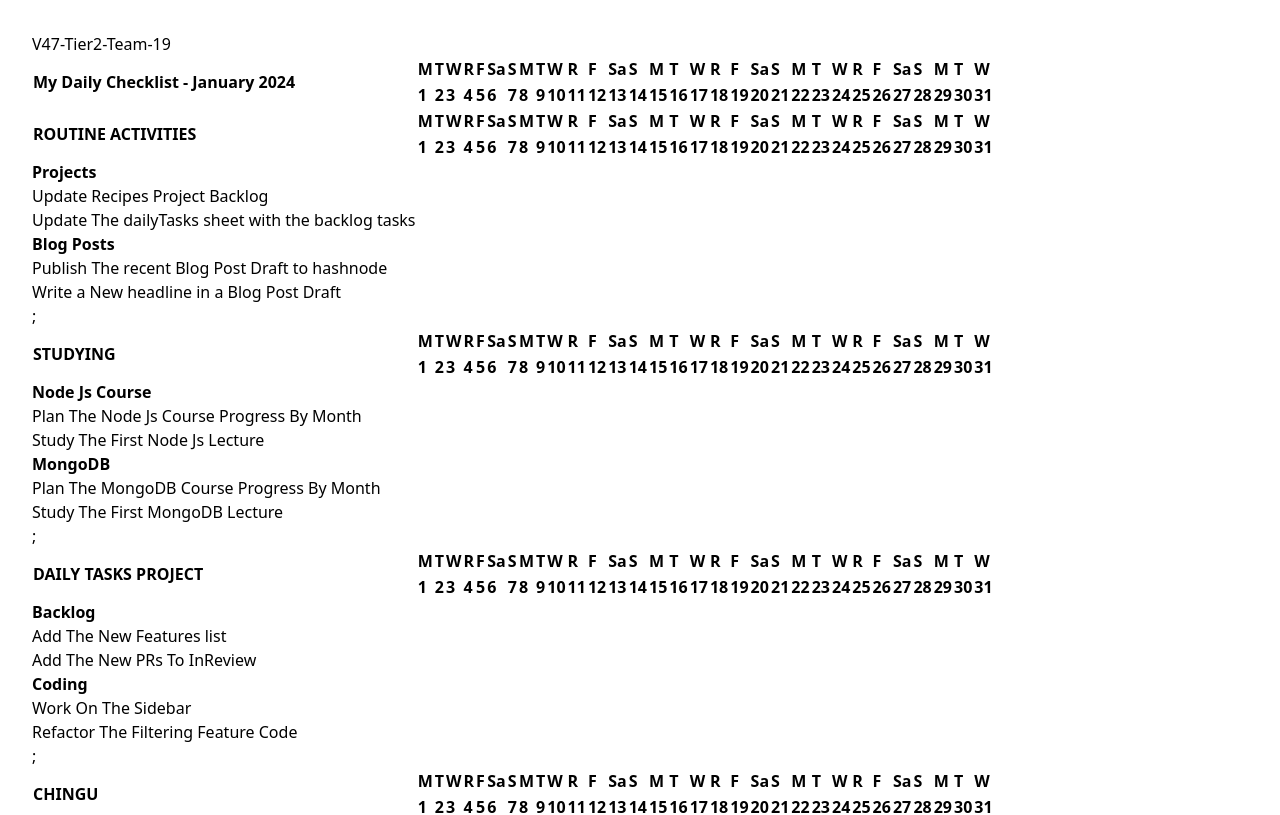
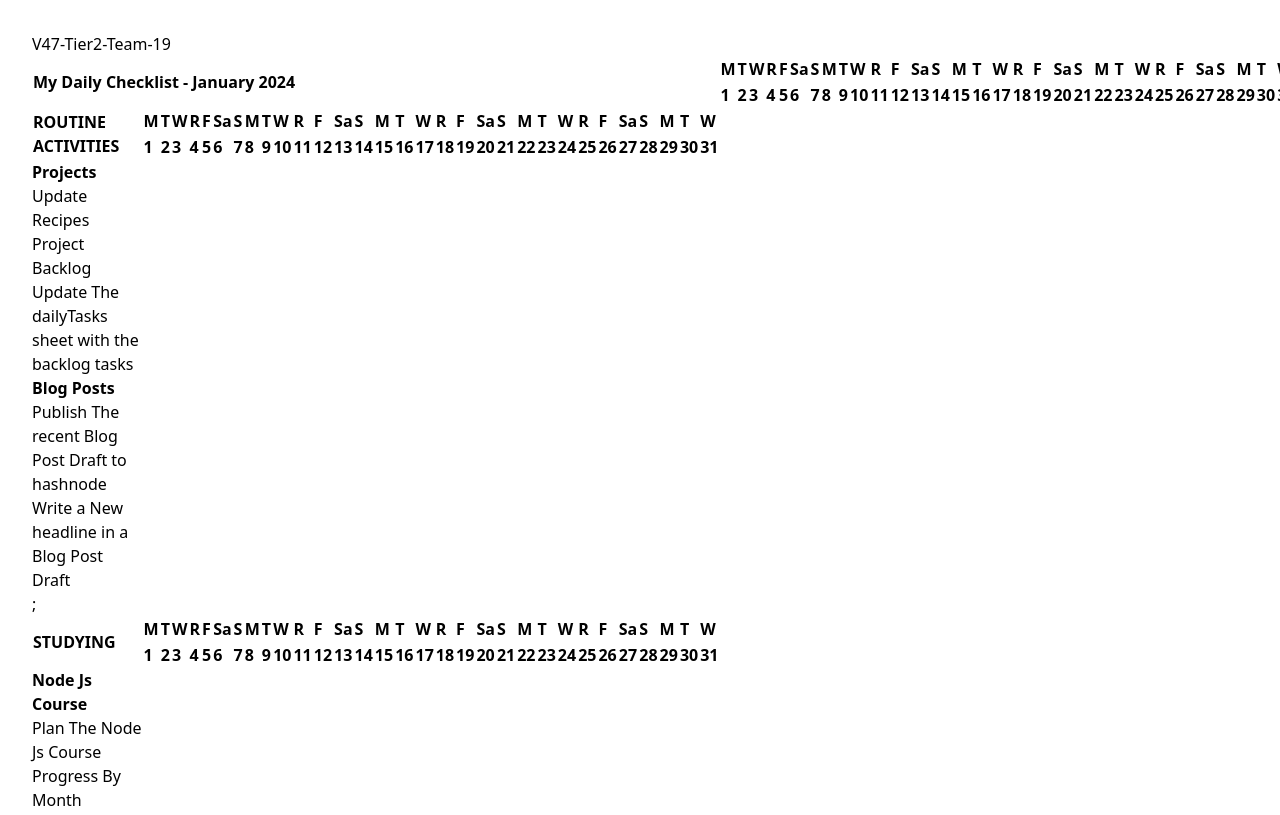
Before and after one commit to jasonavecilla/Task-Tracker, a React (Vite) app: page / in a window 1280 px wide. Shown: the top 815 px of the page. Built offline with nearby package versions, Linux system fonts and the light colour scheme.

Commit message:
addressing PR review comments

```diff
--- a/src/components/RowHeader.tsx
+++ b/src/components/RowHeader.tsx
@@ -7,29 +7,29 @@ interface RowHeaderProps {
 
 const taskRows = (activity: Activity) =>
   activity.Tasks.map((task) => (
-    <tbody className="text-nowrap">
+    <tr className="text-nowrap">
       {task.taskName}
-    </tbody>));
+    </tr>));
 
 const activityRows = (category: Category) =>
   category.activityTypes.map((activity) => (
-    <tbody className="text-nowrap">
+    <tr className="text-nowrap">
       <b>{activity.activityName}</b>
       {taskRows(activity)}
-    </tbody>));
+    </tr>));
 
   const categoryRows = (categories: Category[]) =>
     categories?.map((category) => (
-      <tbody className="text-nowrap">
+      <tr className="text-nowrap">
         <TableHeader title={category.categoryName} />
         {activityRows(category)};
-      </tbody>));
+      </tr>));
 
 const RowHeader = ({ categories }: RowHeaderProps) => {
   return (
-    <>
+    <tbody>
       {categoryRows(categories)}
-    </>
+    </tbody>
   );
 };
 
```
Also changed, not shown: src/components/Interfaces.tsx (+5 -3 lines).
